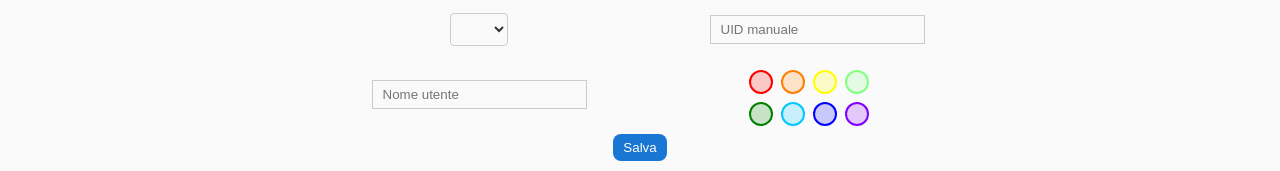
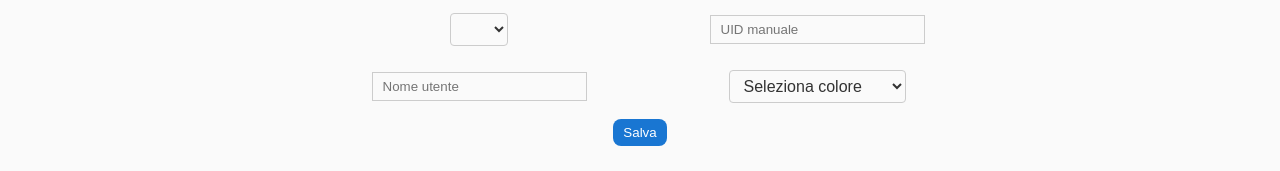
Before and after one commit to GigioSki/Cesanatiming, a website: page html/setup.html in a window 1280 px wide. Shown: the part 248-419 px from the top of the page. Drawn offline with Linux system fonts and the light colour scheme; no server answers.

Commit message:
Update star placement and color selection

```diff
--- a/css/style.css
+++ b/css/style.css
@@ -210,25 +210,3 @@ button:hover { background: var(--nav-hover); }
   font-size: 1.2rem;
   margin: 1rem 0 0.5rem;
 }
-
-/* Color picker */
-.color-picker {
-  display: grid;
-  grid-template-columns: repeat(4, 24px);
-  justify-content: center;
-  gap: 0.5rem;
-  margin-top: 0.5rem;
-}
-
-.color-option {
-  width: 24px;
-  height: 24px;
-  border-radius: 50%;
-  border: 2px solid transparent;
-  cursor: pointer;
-}
-
-.color-option.selected {
-  border-color: var(--selected-border);
-  box-shadow: 0 0 0 2px var(--selected-border);
-}
--- a/html/setup.html
+++ b/html/setup.html
@@ -44,7 +44,7 @@
           <input type="text" id="name" placeholder="Nome utente" required>
         </div>
         <div>
-          <div id="color-picker" class="color-picker"></div>
+          <select id="color-select"></select>
         </div>
       </div>
       <button type="submit">Salva</button>
@@ -113,38 +113,43 @@
     const form = document.getElementById('form'),
           uuidSel = document.getElementById('uuid'),
           uuidManual = document.getElementById('uuid-manual'),
-          colorPicker = document.getElementById('color-picker'),
+          colorSelect = document.getElementById('color-select'),
           tagsTbody = document.getElementById('tags-tbody');
     const colors = [
-      '#ff0000', '#ff8000', '#ffff00', '#80ff80',
-      '#008000', '#00c8ff', '#0000ff', '#8000ff'
+      { name: 'Rosso',        hex: '#ff0000' },
+      { name: 'Arancione',    hex: '#ff8000' },
+      { name: 'Giallo',       hex: '#ffff00' },
+      { name: 'Verde chiaro', hex: '#80ff80' },
+      { name: 'Verde',        hex: '#008000' },
+      { name: 'Azzurro',      hex: '#00c8ff' },
+      { name: 'Blu',          hex: '#0000ff' },
+      { name: 'Viola',        hex: '#8000ff' }
     ];
-    let selectedColor = null;
+    const ph = document.createElement('option');
+    ph.value = '';
+    ph.textContent = 'Seleziona colore';
+    ph.disabled = true;
+    ph.selected = true;
+    colorSelect.appendChild(ph);
     colors.forEach(c => {
-      const d = document.createElement('div');
-      d.className = 'color-option';
-      d.style.backgroundColor = hexToRGBA(c, 0.2);
-      d.style.borderColor = c;
-      d.addEventListener('click', () => {
-        selectedColor = c;
-        document.querySelectorAll('.color-option').forEach(el => el.classList.remove('selected'));
-        d.classList.add('selected');
-      });
-      colorPicker.appendChild(d);
+      const opt = document.createElement('option');
+      opt.value = c.hex;
+      opt.textContent = `\u25CF ${c.name}`; // bullet + name
+      opt.style.color = c.hex;
+      colorSelect.appendChild(opt);
     });
     form.addEventListener('submit', async e=>{
       e.preventDefault();
       const uuid = (uuidManual.value.trim()) || uuidSel.value,
             name = document.getElementById('name').value.trim();
       if(!uuid || !name) return;
+      const color = colorSelect.value || null;
       await fetch('/api/tags',{
         method:'POST',
         headers:{'Content-Type':'application/json'},
-        body:JSON.stringify({uuid,name,color:selectedColor})
+        body:JSON.stringify({uuid,name,color})
       });
       form.reset();
-      selectedColor = null;
-      document.querySelectorAll('.color-option').forEach(el => el.classList.remove('selected'));
       loadTags();
       loadUnassigned();
     });
```
Also changed, not shown: html/timing.html (+1 -1 lines).
